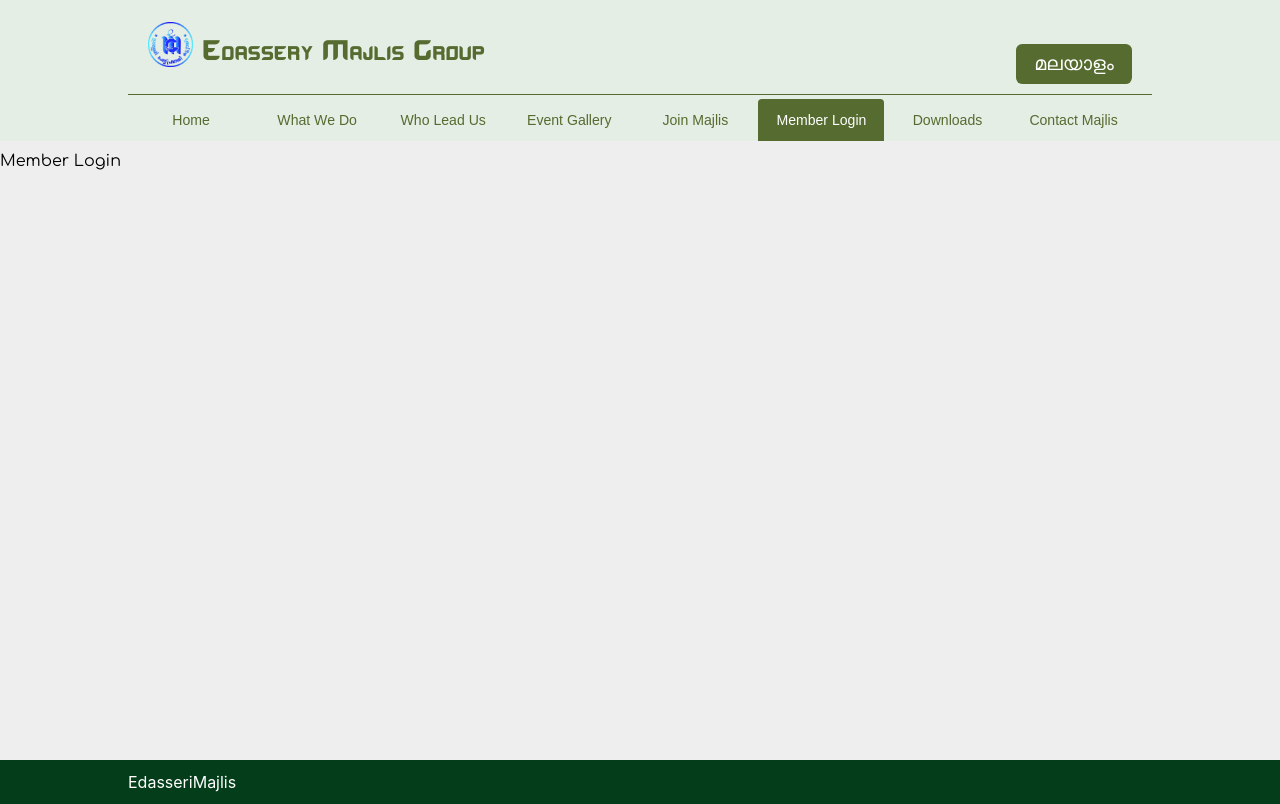
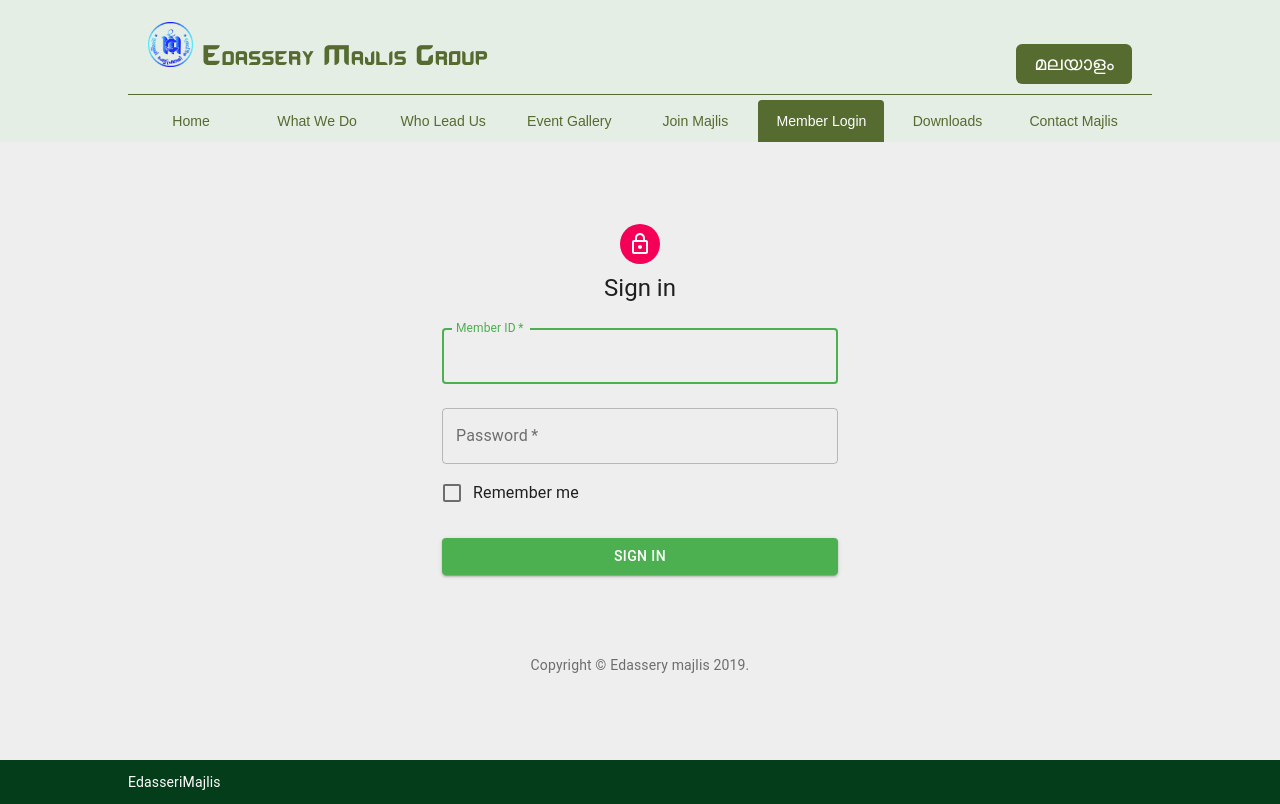
Before and after one commit to tshihad/edesseri-majlis, a React (Create React App) app in the folder web/: page /MemberLogin in a window 1280 px wide. Built offline with nearby package versions, Linux system fonts and the light colour scheme.

Commit message:
member login form

```diff
--- a/web/src/components/member_login.jsx
+++ b/web/src/components/member_login.jsx
@@ -1,10 +1,126 @@
-import React,{useEffect} from 'react'
+import React, { useEffect } from 'react'
+import Avatar from '@material-ui/core/Avatar';
+import Button from '@material-ui/core/Button';
+import CssBaseline from '@material-ui/core/CssBaseline';
+import TextField from '@material-ui/core/TextField';
+import FormControlLabel from '@material-ui/core/FormControlLabel';
+import Checkbox from '@material-ui/core/Checkbox';
+import Link from '@material-ui/core/Link';
+import Box from '@material-ui/core/Box';
+import LockOutlinedIcon from '@material-ui/icons/LockOutlined';
+import Typography from '@material-ui/core/Typography';
+import { makeStyles } from '@material-ui/core/styles';
+import Container from '@material-ui/core/Container';
+import { green } from '@material-ui/core/colors';
+import {
+  ThemeProvider,
+  createMuiTheme
+} from '@material-ui/core';
 
-export default function MemberLogin(props){
+function Copyright() {
+  return (
+    <Typography variant="body2" color="textSecondary" align="center">
+      {'Copyright © '}
+      <Link color="inherit" href="http://www.edasserymajlis.com">
+        Edassery majlis
+      </Link>{' '}
+      {new Date().getFullYear()}
+      {'.'}
+    </Typography>
+  );
+}
+
+const theme = createMuiTheme({
+  palette: {
+    primary: green,
+  },
+});
+
+const useStyles = makeStyles(theme => ({
+  '@global': {
+    body: {
+      backgroundColor: theme.palette.common.white,
+    },
+  },
+  paper: {
+    marginTop: theme.spacing(8),
+    display: 'flex',
+    flexDirection: 'column',
+    alignItems: 'center',
+  },
+  avatar: {
+    margin: theme.spacing(1),
+    backgroundColor: theme.palette.secondary.main,
+  },
+  form: {
+    width: '100%', // Fix IE 11 issue.
+    marginTop: theme.spacing(1),
+  },
+  submit: {
+    margin: theme.spacing(3, 0, 2),
+    color: 'white'
+  },
+}));
+
+
+export default function MemberLogin(props) {
   useEffect(() => {
     props.setState("MemberLogin")
   }, [props])
-  return(
-    <div>Member Login</div>
+  const classes = useStyles();
+  return (
+    <Container component="main" maxWidth="xs">
+      <ThemeProvider theme={theme}>
+        <CssBaseline />
+        <div className={classes.paper}>
+          <Avatar className={classes.avatar}>
+            <LockOutlinedIcon />
+          </Avatar>
+          <Typography component="h1" variant="h5">
+            Sign in
+      </Typography>
+          <form className={classes.form} noValidate>
+            <TextField
+              variant="outlined"
+              margin="normal"
+              required
+              fullWidth
+              id="memberid"
+              label="Member ID"
+              name="email"
+              autoFocus
+            />
+            <TextField
+              variant="outlined"
+              margin="normal"
+              required
+              fullWidth
+              name="password"
+              label="Password"
+              type="password"
+              id="password"
+              autoComplete="current-password"
+            />
+            <FormControlLabel
+              control={<Checkbox value="remember" color="primary" />}
+              label="Remember me"
+            />
+            <Button
+              type="submit"
+              fullWidth
+              variant="contained"
+              color="primary"
+
+              className={classes.submit}
+            >
+              Sign In
+        </Button>
+          </form>
+        </div>
+        <Box mt={8}>
+          <Copyright />
+        </Box>
+      </ThemeProvider>
+    </Container>
   )
 }
```
